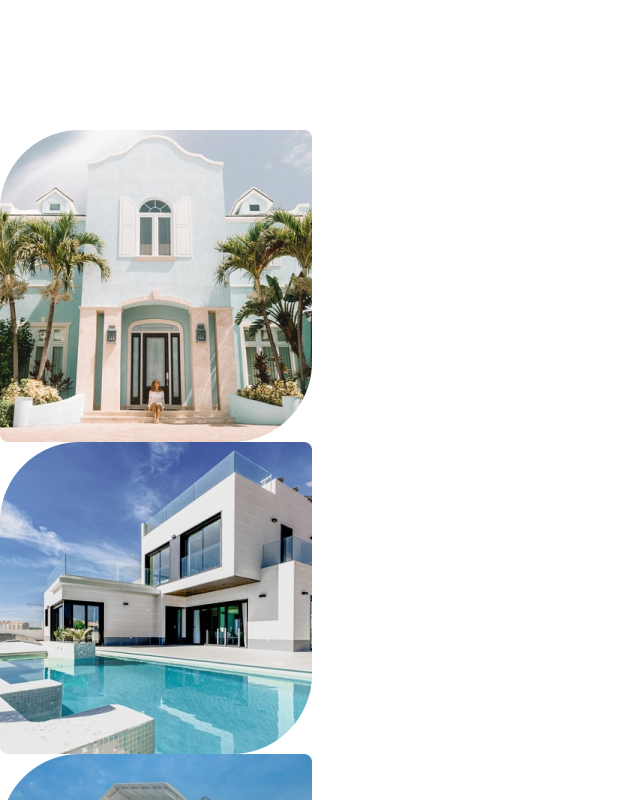
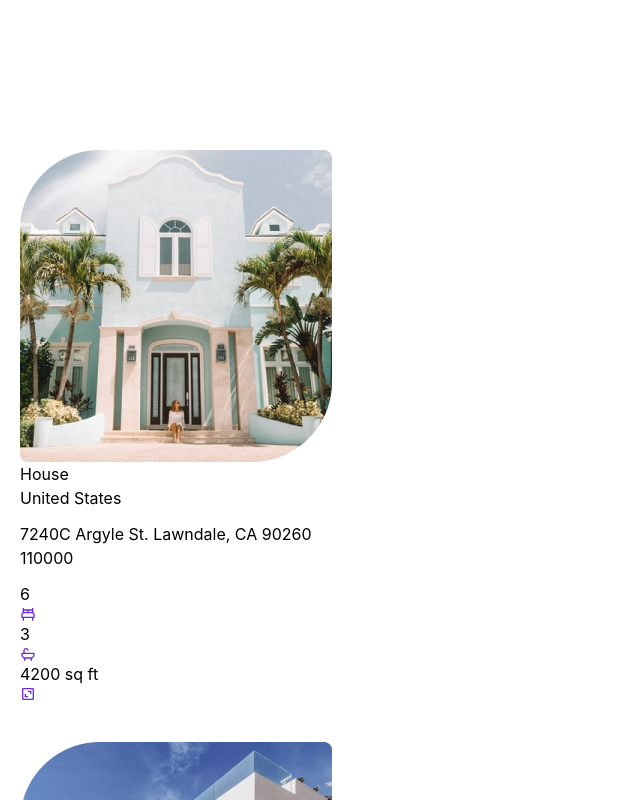
Before and after one commit to elhadjtall/SITE_AGENCE, a React (Vite) app in the folder frontend/: page / in a window 1280 px wide. Shown: the part 740-1540 px from the top of the page, without its empty margins (0-640 px from the left). Built offline with nearby package versions, Linux system fonts and the light colour scheme.

Commit message:
AJout des infos et le type

```diff
--- a/frontend/src/components/House.jsx
+++ b/frontend/src/components/House.jsx
@@ -11,10 +11,26 @@ const House = ({ house}) => {
     const {image, type, country, address, bedrooms, bathrooms, surface, price} = house;
   return (
     // creer une div pour ajouter les images et les infos
-    <div>
+    <div className='bg-white shadow-1 p-5 rounded-lg rounded-tl-lg'>
       <img src={image} alt="" />
-      <div>
-
+      {/* creer une div pour ajouter les infos */}
+      <div className='flex flex-col gap-3'>
+        {/* creer une div pour ajouter le type */}
+        <div>
+          <h4>{type}</h4>
+          <p>{country}</p>
+        </div>
+        {/* creer une div pour ajouter l'adresse */}
+        <div>
+          <h4>{address}</h4>
+          <p>{price}</p>
+        </div>
+        {/* creer une div pour ajouter les infos */}
+        <div>
+          <p>{bedrooms} <BiBed className='text-violet-700' /></p>
+          <p>{bathrooms} <BiBath className='text-violet-700' /></p>
+          <p>{surface} <BiArea className='text-violet-700' /></p>
+        </div>
       </div>
     </div>
   )
```
